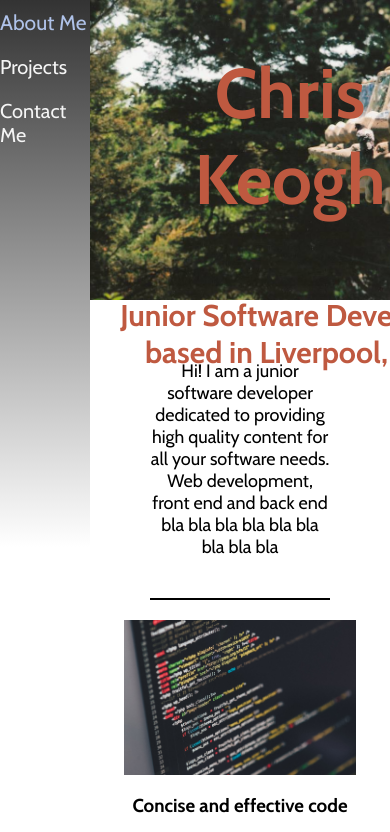
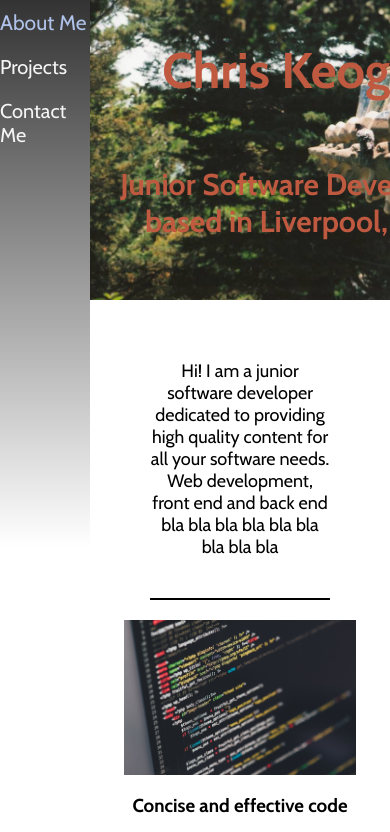
Before and after one commit to CKeogh/Portfolio2, a plain HTML site: page index.html in a window 390 px wide. Shown: the top 832 px of the page. Drawn offline with nearby package versions, Linux system fonts and the light colour scheme; a web font is replaced by a local one.

Commit message:
media query for header text

```diff
--- a/styles/style.css
+++ b/styles/style.css
@@ -36,6 +36,7 @@ a:hover {
     font-size: 21px;
 }
 
+@media screen and (min-width: 600px) {
     h1 {
         font-size: 70px;
         padding: 50px;
@@ -44,6 +45,19 @@ h1 {
 
     h2 {
         font-size: 30px;
+    }
+}
+
+@media screen and (max-width: 599px) {
+    h1 {
+        font-size: 50px;
+        padding: 40px;
+        margin: 0;
+    }
+
+    h2 {
+        font-size: 30px;
+    }
 }
 
 .banner {
```
Lines whose indentation alone changed are shown as unchanged.
